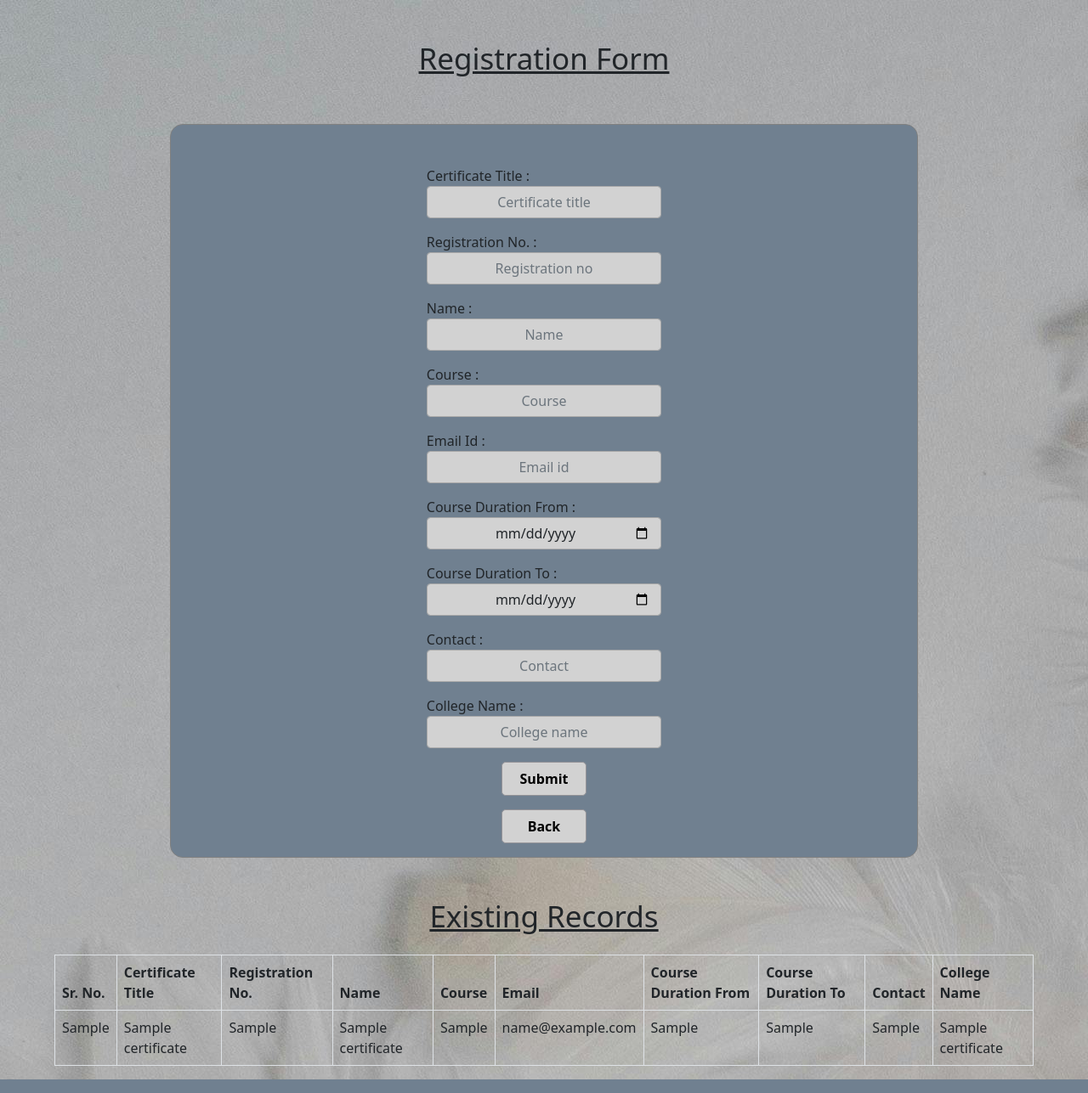
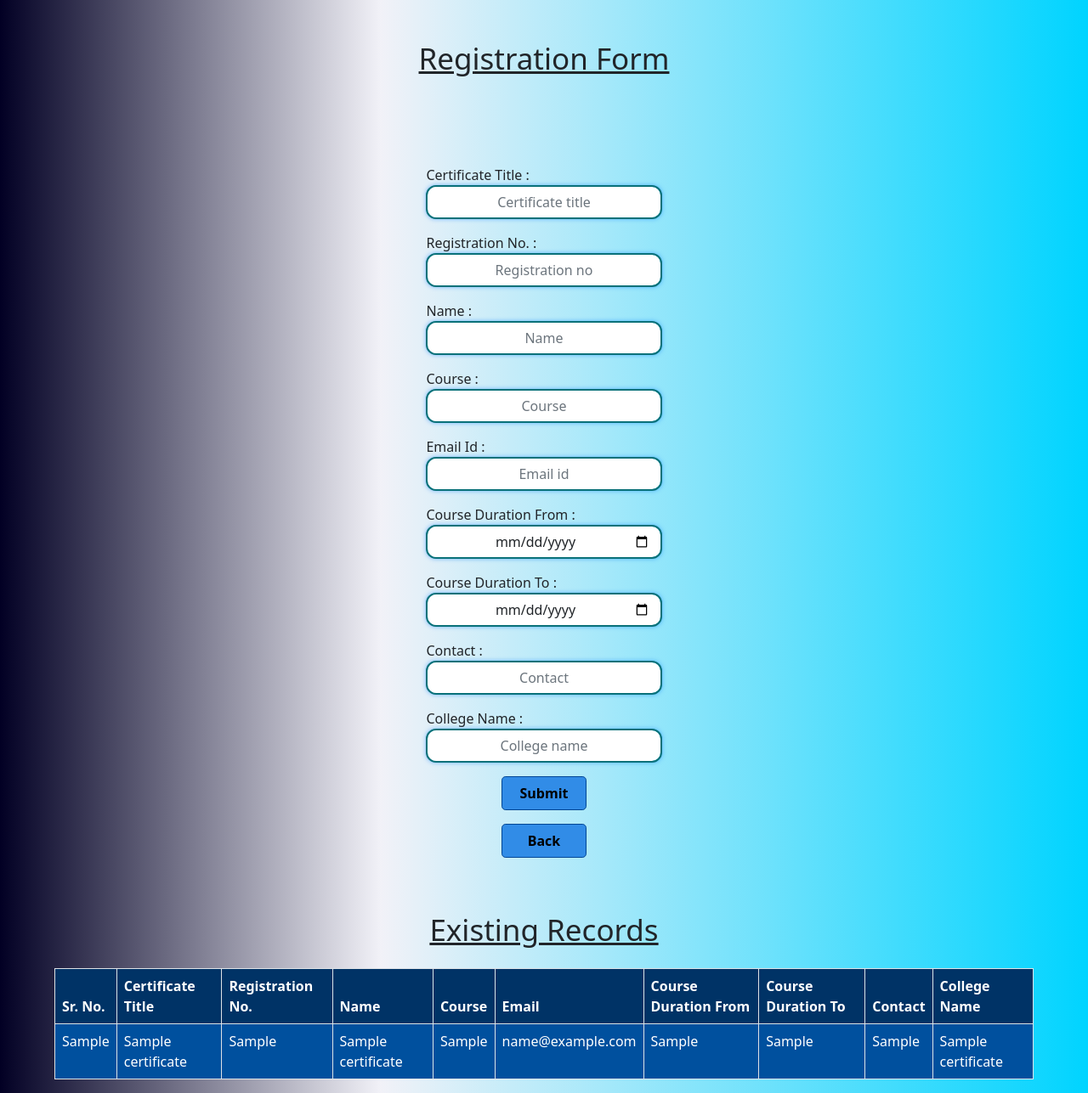
Before and after one commit to KhushubooSingh/certificate, a PHP site: page /login/index_registration.php in a window 1280 px wide. Shown: the whole page at 85% size. Run offline with PHP 8.4, Linux system fonts and the light colour scheme; the visitor is signed in with stand-in values (Sample User, id 1); tables that the repository leaves empty or names only in its code hold one stand-in row (values such as "Sample post").

Commit message:
added background color in registration form

```diff
--- a/certificate_code/login/index_registration.php
+++ b/certificate_code/login/index_registration.php
@@ -43,12 +43,12 @@ $certificates = mysqli_fetch_all($result, MYSQLI_ASSOC);
     <link rel="stylesheet" href="styles.css" />
     <title>Registration Form</title>
 
-    <style>
+    <!-- <style>
         .table-container {
             max-width: 90%;
             margin: 0 auto;
         }
-    </style>
+    </style> -->
 
 </head>
 <body>
--- a/certificate_code/login/login_style.css
+++ b/certificate_code/login/login_style.css
@@ -1,6 +1,7 @@
 body{
-    /* background-color:#d2d2d2; */
-    background-image: url('pexels-ron-lach-10526883.jpg');
+    background-color:#d2d2d2;
+    /* background-image: url('pexels-ron-lach-10526883.jpg'); */
+    /* background: linear-gradient(90deg, rgba(2,0,36,1) 0%, rgba(9,9,121,0.05374649859943981) 35%, rgba(0,212,255,1) 100%); */
 }
 
 
--- a/certificate_code/login/styles.css
+++ b/certificate_code/login/styles.css
@@ -1,15 +1,9 @@
 
 body {
-    background-image: url('pexels-ron-lach-10526883.jpg');
-    /* background: linear-gradient(90deg, rgba(2,0,36,1) 0%, rgba(9,9,121,0.05374649859943981) 35%, rgba(0,212,255,1) 100%); */
-
+    /* background-image: url('pexels-ron-lach-10526883.jpg'); */
+    background: linear-gradient(90deg, rgba(2,0,36,1) 0%, rgba(9,9,121,0.05374649859943981) 35%, rgba(0,212,255,1) 100%);
 }
 
-.btn {
-    background-color: #318CE7;
-    border: 1px solid #034694;
-    font-weight: 500;
-}
 
 
 h4{
@@ -21,20 +15,23 @@ h4{
 form{
     /* background-color: aqua; */
     width: 70%;
-    background-color:#708090;
+    /* background-color:#708090; */
+    background-color:none;
     border-radius: 15px;
-    border: 1.5px solid gray;
+    /* border: 1.5px solid gray; */
 
 }
 
-/* body{
-    background-color:#d2d2d2;
-} */
 
 .input-field{
-    border: 1px solid #A9A9A9;
-    background-color: #d2d2d2;
+    /* border: 1px solid #A9A9A9; */
+    /* background-color: #d2d2d2; */
     text-align: center;
+    border: 2px solid #097179;
+    box-shadow: 0 0 5px rgba(0, 123, 255, 0.5);
+    /* height: 45px;
+    width: 100%; */
+    border-radius: 12px;
 }
 
 .btn-submit{
@@ -42,9 +39,13 @@ form{
     width: 100px;
     height: 40px;
     color: black;
-    background-color: #d2d2d2;
+    background-color: #318CE7;
     font-weight: 600;
-    border: 1px solid #949398FF;
+    border: 1px solid #034694;
+    /* max-width: 150px;
+    background-color: #318CE7;
+    border: 1px solid #034694;
+    font-weight: 500; */
 
 }
 
@@ -107,3 +108,22 @@ form{
     max-width: 90%;
     margin: 0 auto;
 }
+
+.table {
+    background-color:#87CEFA;
+    color: #fff; /* Text color for better contrast */
+}
+
+.table th {
+    background-color: #003366; /* Dark blue for headers */
+    color: #fff; /* White text for headers */
+}
+.table td {
+    background-color: #00509e; /* Slightly lighter blue for table cells */
+}
+.table tbody tr:nth-child(even) {
+    background-color: #003d66; /* Alternating row colors */
+}
+.table tbody tr:hover {
+    background-color: #004080; /* Hover effect */
+}
```
